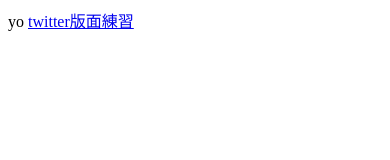
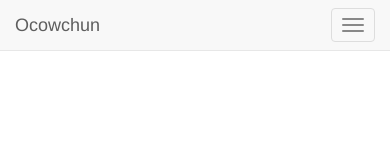
Before and after one commit to ocowchun/ocowchun.github.io, a website: page index.html in a window 390 px wide. Drawn offline with Linux system fonts and the light colour scheme.

Commit message:
New: add header to index

```diff
--- a/index.html
+++ b/index.html
@@ -3,9 +3,30 @@
 <head>
 	<meta charset="UTF-8">
 	<title>YO</title>
+	<link rel="stylesheet" type="text/css" href="app/bower_components/bootstrap/dist/css/bootstrap.min.css">
 </head>
 <body>
-	yo
-	<a href="app/twitter.html">twitter版面練習</a>
+	<!-- NAVBAR -->
+	<nav class="navbar navbar-fixed-top navbar-default" role="navigation">
+		<div class="container">
+			<div class="navbar-header">
+				<button class="navbar-toggle" data-toggle="collapse" data-target="#navbar-collapse">
+<span class="sr-only">Toggle navigation</span>
+					<span class="icon-bar"></span>
+					<span class="icon-bar"></span>
+					<span class="icon-bar"></span>
+				</button>
+				<a class="navbar-brand">Ocowchun</a>
+			</div>
+			<div class="navbar-collapse collapse">
+				<ul class="nav navbar-nav">
+					<li class="active"><a href="#">Home</a></li>
+				</ul>
+			</div>
+		</div>
+	</nav>
+	<div class="container">
+		<div class="row"></div>
+	</div>
 </body>
 </html>
```
